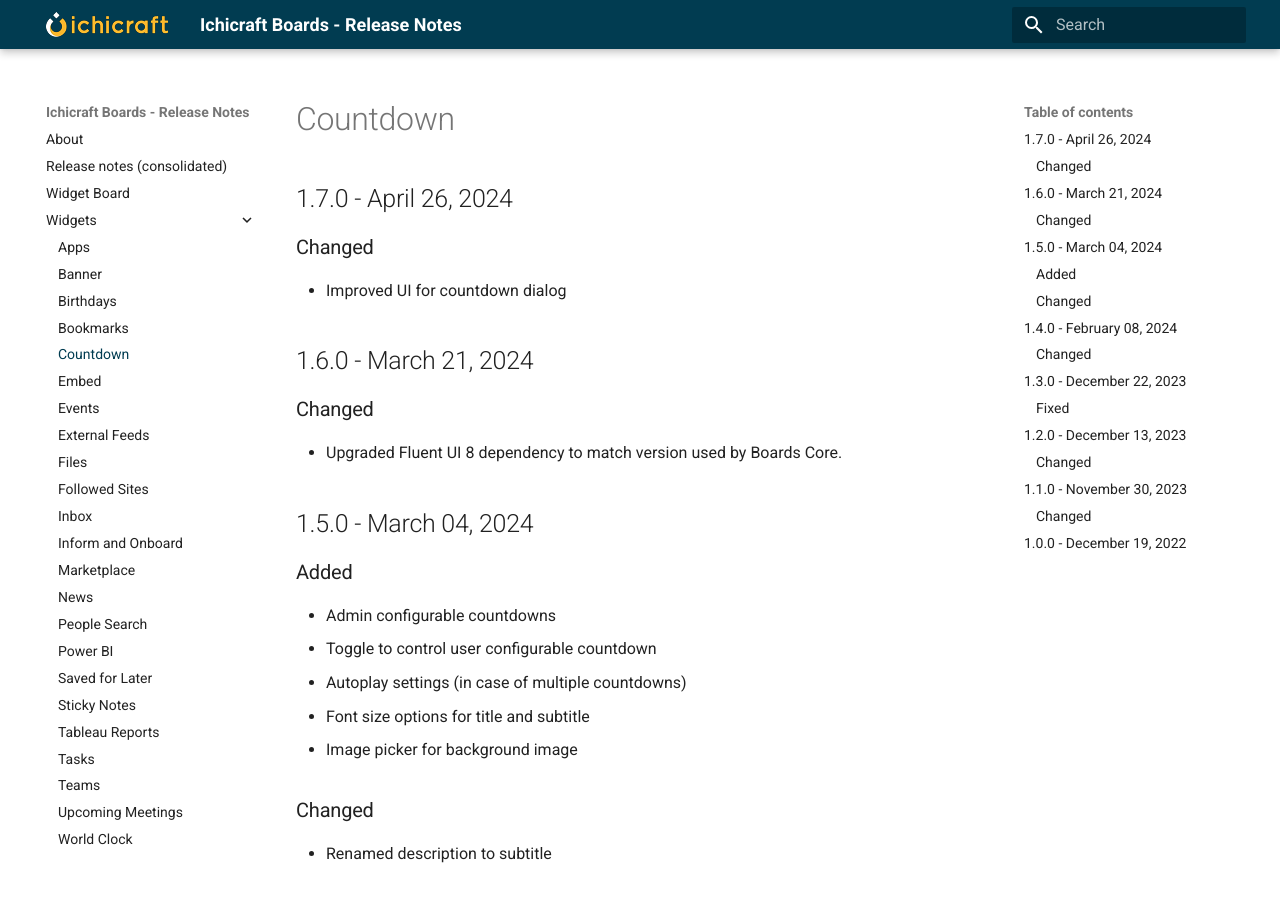
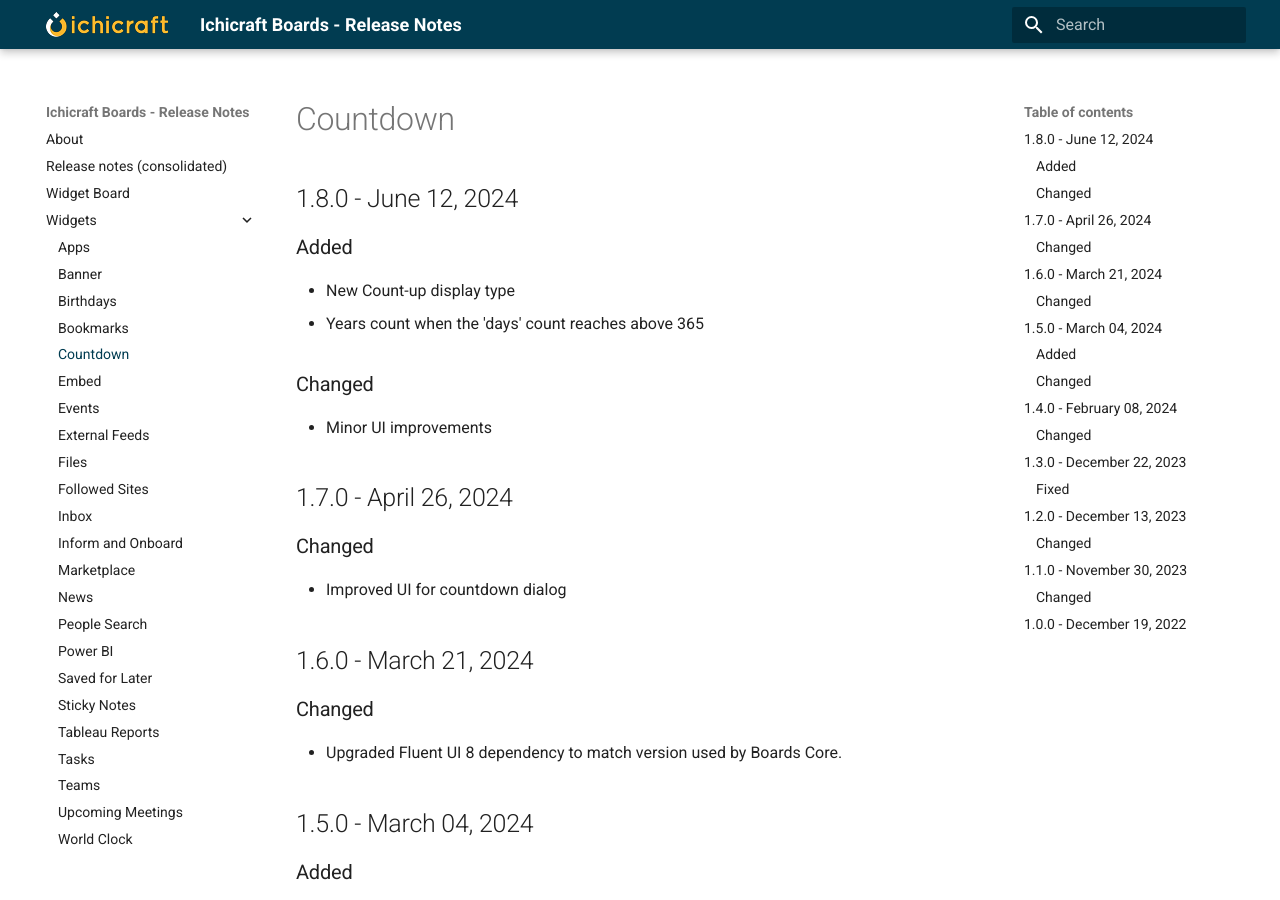
Before and after one commit to ichicraft/widgets-docs, an MkDocs documentation site: the page built from docs/Widgets/Countdown.md, in a window 1280 px wide and 900 px high. Built offline with MkDocs 1.6.1 and Material for MkDocs 9.7.7, drawn with Linux system fonts in a browser that asks for light colours.

```diff
--- a/docs/Widgets/Countdown.md
+++ b/docs/Widgets/Countdown.md
@@ -1,3 +1,12 @@
+## 1.8.0 - June 12, 2024
+
+### Added
+- New Count-up display type
+- Years count when the &#x27;days&#x27; count reaches above 365
+
+### Changed
+- Minor UI improvements
+
 ## 1.7.0 - April 26, 2024
 
 ### Changed
```
Also changed, not shown: docs/Release-notes-(consolidated).md (+9 -0 lines).
